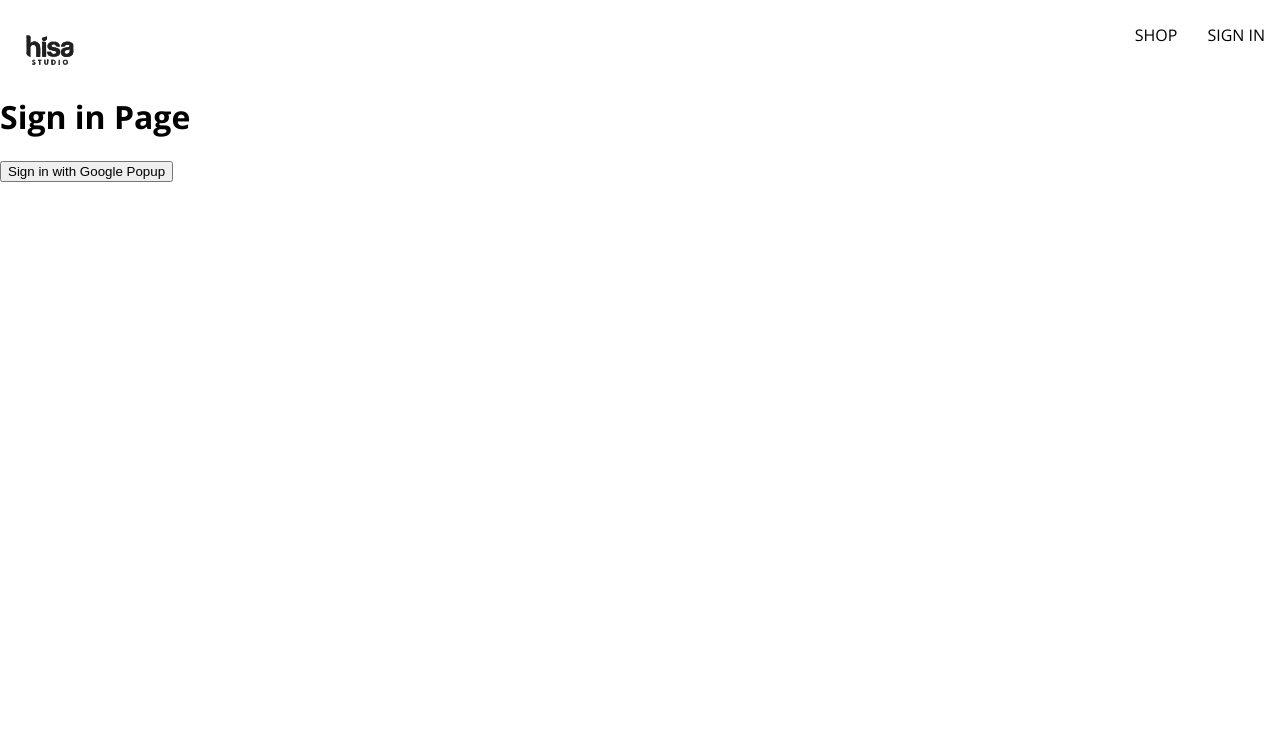
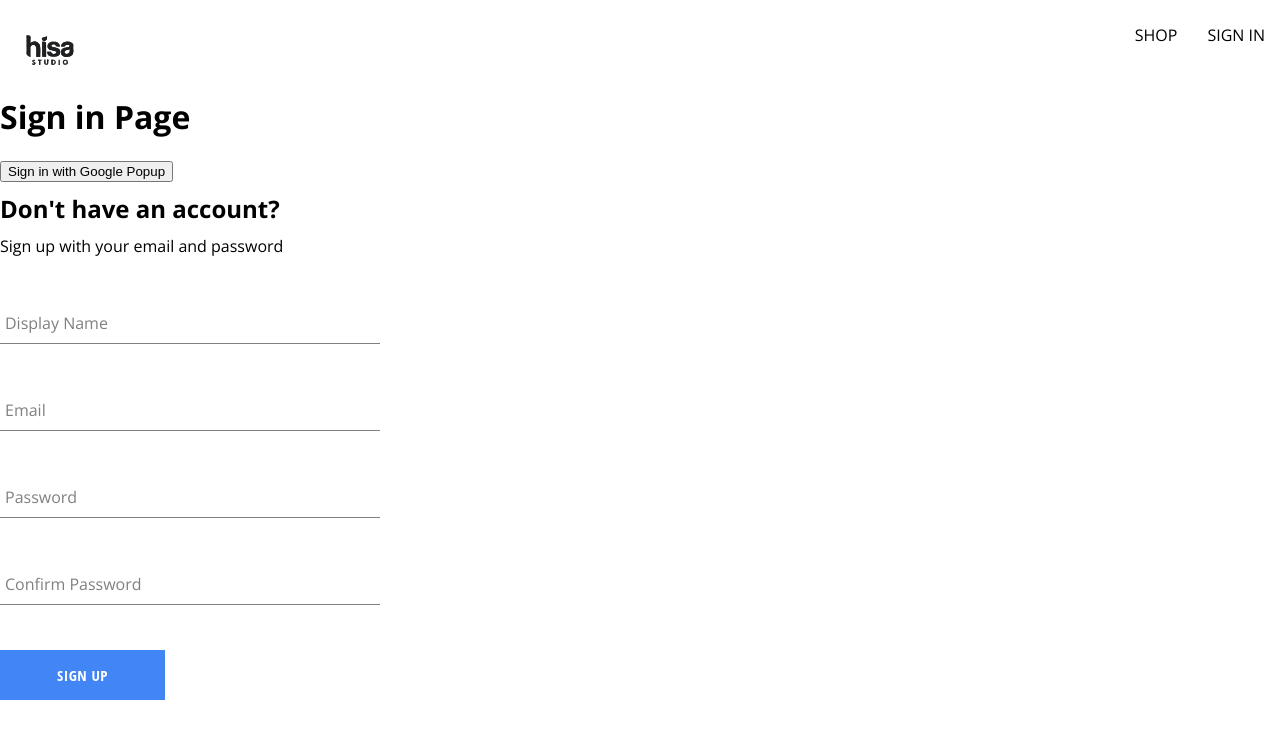
Before and after one commit to Adsyarif/Hisa-Merch, a React (Create React App) app: page /sign-in in a window 1280 px wide. Shown: the top 738 px of the page. Built offline with nearby package versions, Linux system fonts and the light colour scheme; a web font is replaced by a local one.

Commit message:
Add fire base auth utility

```diff
--- /dev/null
+++ b/src/components/Button/Button.component.jsx
@@ -0,0 +1,18 @@
+import "./button.styles.scss";
+
+const BUTTON_TYPE_CLASSES = {
+  google: "google-sign-in",
+  inverted: "inverted",
+};
+
+const Button = ({ children, buttonType, ...otherProps }) => {
+  return (
+    <button
+      className={`button-container ${BUTTON_TYPE_CLASSES[buttonType]}`}
+      {...otherProps}
+    >
+      {children}
+    </button>
+  );
+};
+export default Button;
--- /dev/null
+++ b/src/components/Button/button.styles.scss
@@ -0,0 +1,46 @@
+.button-container {
+  min-width: 165px;
+  width: auto;
+  height: 50px;
+  letter-spacing: 0.5px;
+  line-height: 50px;
+  padding: 0 35px 0 35px;
+  font-size: 15px;
+  background-color: black;
+  color: white;
+  text-transform: uppercase;
+  font-family: "Open Sans Condensed";
+  font-weight: bolder;
+  border: none;
+  cursor: pointer;
+  display: flex;
+  justify-content: center;
+
+  &:hover {
+    background-color: white;
+    color: black;
+    border: 1px solid black;
+  }
+
+  &.google-sign-in {
+    background-color: #4285f4;
+    color: white;
+
+    &:hover {
+      background-color: #357ae8;
+      border: none;
+    }
+  }
+
+  &.inverted {
+    background-color: white;
+    color: black;
+    border: 1px solid black;
+
+    &:hover {
+      background-color: black;
+      color: white;
+      border: none;
+    }
+  }
+}
--- /dev/null
+++ b/src/components/FormInput/FormInput.component.jsx
@@ -0,0 +1,21 @@
+import "./form-input.styles.scss";
+
+const FormInput = (props) => {
+  const { title, inputOptions } = props;
+  return (
+    <div className="group">
+      <input className="form-input" {...inputOptions} />
+      {title && (
+        <label
+          className={`${
+            inputOptions.value.length && "shrink"
+          } form-input-label`}
+        >
+          {title}
+        </label>
+      )}
+    </div>
+  );
+};
+
+export default FormInput;
--- /dev/null
+++ b/src/components/FormInput/form-input.styles.scss
@@ -0,0 +1,54 @@
+$sub-color: grey;
+$main-color: black;
+
+@mixin shrinkLabel {
+  top: -14px;
+  font-size: 12px;
+  color: $main-color;
+}
+
+.group {
+  position: relative;
+  margin: 45px 0;
+
+  .form-input {
+    background: none;
+    background-color: white;
+    color: $sub-color;
+    font-size: 18px;
+    padding: 10px 10px 10px 5px;
+    display: block;
+    width: 100%;
+    border: none;
+    border-radius: 0;
+    border-bottom: 1px solid $sub-color;
+    margin: 25px 0;
+
+    &:focus {
+      outline: none;
+    }
+
+    &:focus ~ .form-input-label {
+      @include shrinkLabel();
+    }
+  }
+
+  input[type='password'] {
+    letter-spacing: 0.3em;
+  }
+
+  .form-input-label {
+    color: $sub-color;
+    font-size: 16px;
+    font-weight: normal;
+    position: absolute;
+    pointer-events: none;
+    left: 5px;
+    top: 10px;
+    transition: 300ms ease all;
+
+    &.shrink {
+      @include shrinkLabel();
+    }
+  }
+}
--- /dev/null
+++ b/src/components/SignUpForm/SignUpForm.component.jsx
@@ -0,0 +1,146 @@
+import { useState } from "react";
+import {
+  createAuthUserWithEmailAndPassword,
+  createUserDocumentFromAuth,
+} from "./../../utils/Firebase/Firebase.utils";
+import FormInput from "../FormInput/FormInput.component";
+import "./SignupForm.styles.scss";
+import "./../Button/Button.component";
+import Button from "./../Button/Button.component";
+
+const SignUpForm = () => {
+  const [userSignUp, setUserSignUp] = useState({
+    displayName: "",
+    email: "",
+    password: "",
+    confirmPassword: "",
+  });
+
+  const { displayName, email, password, confirmPassword } = userSignUp;
+
+  const handleOnChange = (event) => {
+    const { value, name } = event.target;
+
+    setUserSignUp((prevValue) => {
+      return {
+        ...prevValue,
+        [name]: value,
+      };
+    });
+
+    // if (name === "displayName") {
+    //   setUserSignUp((preValue) => {
+    //     return {
+    //       dislayName: value,
+    //       email: preValue.email,
+    //       password: preValue.password,
+    //       confirmPassword: preValue.confirmPassword,
+    //     };
+    //   });
+    // } else if (name === "email") {
+    //   setUserSignUp((preValue) => {
+    //     return {
+    //       dislayName: preValue.dislayName,
+    //       email: value,
+    //       password: preValue.password,
+    //       confirmPassword: preValue.confirmPassword,
+    //     };
+    //   });
+    // } else if (name === "password") {
+    //   setUserSignUp((preValue) => {
+    //     return {
+    //       dislayName: preValue.dislayName,
+    //       email: preValue.email,
+    //       password: value,
+    //       confirmPassword: preValue.confirmPassword,
+    //     };
+    //   });
+    // } else if (name === "confirmPassword") {
+    //   setUserSignUp((preValue) => {
+    //     return {
+    //       dislayName: preValue.dislayName,
+    //       email: preValue.email,
+    //       password: preValue.password,
+    //       confirmPassword: value,
+    //     };
+    //   });
+    // }
+  };
+  const handleOnSubmit = async (event) => {
+    event.preventDefault();
+    password !== confirmPassword && alert("Password Not Match");
+
+    try {
+      const response = await createAuthUserWithEmailAndPassword(
+        email,
+        password
+      );
+      const { user } = response;
+      await createUserDocumentFromAuth(user, { displayName });
+      setUserSignUp({
+        displayName: "",
+        email: "",
+        password: "",
+        confirmPassword: "",
+      });
+    } catch (error) {
+      error.code === "auth/email-already-in-use" &&
+        alert("Cannot create user, Email already in use");
+      console.log("User createion ecounter an error", error.message);
+    }
+  };
+  return (
+    <div className="sign-up-container">
+      <h2>Don't have an account?</h2>
+      <span>Sign up with your email and password</span>
+      <form onSubmit={handleOnSubmit}>
+        <FormInput
+          title="Display Name"
+          inputOptions={{
+            name: "displayName",
+            onChange: handleOnChange,
+            type: "text",
+            value: displayName,
+            required: true,
+          }}
+        />
+        <FormInput
+          title="Email"
+          inputOptions={{
+            name: "email",
+            onChange: handleOnChange,
+            type: "email",
+            value: email,
+            required: true,
+          }}
+        />
+        <FormInput
+          title="Password"
+          inputOptions={{
+            name: "password",
+            onChange: handleOnChange,
+            type: "password",
+            value: password,
+            required: true,
+          }}
+        />
+        <FormInput
+          title="Confirm Password"
+          inputOptions={{
+            name: "confirmPassowd",
+            onChange: handleOnChange,
+            type: "password",
+            value: confirmPassword,
+            required: true,
+          }}
+        />
+
+        <Button buttonType="google" type="submit">
+          Sign Up
+        </Button>
+      </form>
+    </div>
+  );
+};
+
+export default SignUpForm;
--- /dev/null
+++ b/src/components/SignUpForm/SignupForm.styles.scss
@@ -0,0 +1,9 @@
+.sign-up-container {
+  display: flex;
+  flex-direction: column;
+  width: 380px;
+
+  h2 {
+    margin: 10px 0;
+  }
+}
--- a/src/components/index.js
+++ b/src/components/index.js
@@ -1 +1,2 @@
 export { default as Directory } from "./Directory/Directory.component.jsx";
+export { default as SignUpForm } from "./SignUpForm/SignUpForm.component.jsx";
--- a/src/routes/SignIn/SignIn.component.jsx
+++ b/src/routes/SignIn/SignIn.component.jsx
@@ -1,22 +1,50 @@
+import { getRedirectResult } from "firebase/auth";
+import { useEffect } from "react";
+import { SignUpForm } from "../../components";
 import {
+  auth,
   signInWithGooglePopup,
   createUserDocumentFromAuth,
+  signInWithGoogleRedirect,
 } from "../../utils/Firebase/Firebase.utils";
 
 const SignIn = () => {
-  const logGoogleUser = async () => {
+  const logPopupGoogleUser = async () => {
     const response = await signInWithGooglePopup();
     const { user } = response;
+    const userDocRef = await createUserDocumentFromAuth(user);
     console.log(response);
     console.log(user);
-    const userDocRef = await createUserDocumentFromAuth(user);
     console.log(userDocRef);
   };
+
+  //   useEffect(
+  //     () => async () => {
+  //       const response = await getRedirectResult(auth);
+  //       if (response) {
+  //         const { user } = response;
+  //         const userDocRef = await createUserDocumentFromAuth(user);
+  //       }
+  //     },
+  //     []
+  //   );
+
+  //   const logGoogleReDirectUser = async () => {
+  //     const response = await signInWithGoogleRedirect();
+  //     const { user } = response;
+  //     const userDocRef = await createUserDocumentFromAuth(user);
+
+  //     console.log(user);
+  //   };
   return (
-    <dib>
+    <div>
       <h1>Sign in Page</h1>
-      <button onClick={logGoogleUser}>Sign in with Google Popup</button>
-    </dib>
+      <button onClick={logPopupGoogleUser}>Sign in with Google Popup</button>
+      {/* <button onClick={signInWithGoogleRedirect}>
+        Sign in with Google Redirect
+      </button> */}
+      <SignUpForm />
+    </div>
   );
 };
 
--- a/src/utils/Firebase/Firebase.utils.js
+++ b/src/utils/Firebase/Firebase.utils.js
@@ -1,10 +1,11 @@
-// Import the functions you need from the SDKs you need
 import { initializeApp } from "firebase/app";
+
 import {
   getAuth, // for get rules of auth
   signInWithRedirect, // sign in methode
   signInWithPopup, // sign in methode
-  GoogleAuthProvider, // for initialize provider get prompt select_account
+  GoogleAuthProvider, // for select login provider like facebook, github, google, an so on. initialize provider get prompt select_account
+  createUserWithEmailAndPassword,
 } from "firebase/auth";
 
 import {
@@ -13,8 +14,6 @@ import {
   getDoc, // for get the document
   setDoc, // for do something with document
 } from "firebase/firestore";
-// TODO: Add SDKs for Firebase products that you want to use
-// https://firebase.google.com/docs/web/setup#available-libraries
 
 // Your web app's Firebase configuration
 const firebaseConfig = {
@@ -30,24 +29,29 @@ const firebaseConfig = {
 const firebaseApp = initializeApp(firebaseConfig);
 
 // Auth
-const provider = new GoogleAuthProvider();
-provider.setCustomParameters({
+const googleProvider = new GoogleAuthProvider();
+googleProvider.setCustomParameters({
   prompt: "select_account",
 });
 
 export const auth = getAuth();
-export const signInWithGooglePopup = () => signInWithPopup(auth, provider);
+export const signInWithGooglePopup = () =>
+  signInWithPopup(auth, googleProvider);
+
+export const signInWithGoogleRedirect = () =>
+  signInWithRedirect(auth, googleProvider);
 
 // FireStore
 export const db = getFirestore(); //get data from firebase console
 // Give colection to user when authification are vcrify
-export const createUserDocumentFromAuth = async (userAuth) => {
+export const createUserDocumentFromAuth = async (
+  userAuth,
+  additionalInformation = {}
+) => {
+  if (!userAuth) return;
   // take the colection of "users" from user by uid
   const userDocRef = doc(db, "users", userAuth.uid);
-  console.log(userDocRef);
   const userSnapshoot = await getDoc(userDocRef);
-  console.log(userSnapshoot);
-  console.log(userSnapshoot.exists()); //check the document exist or not, if not, make new doc with setDoc() method
 
   //   if user data does not exist
   if (!userSnapshoot.exists()) {
@@ -59,6 +63,7 @@ export const createUserDocumentFromAuth = async (userAuth) => {
         displayName,
         email,
         createdAt,
+        ...additionalInformation,
       });
     } catch (error) {
       console.log("Error creating user", error.message);
@@ -66,5 +71,9 @@ export const createUserDocumentFromAuth = async (userAuth) => {
   }
   return userDocRef;
   //   if user data exist
-  //   return userDocRef
 };
+
+export const createAuthUserWithEmailAndPassword = async (email, password) => {
+  if (!email || !password) return;
+  return await createUserWithEmailAndPassword(auth, email, password);
+};
```
Also changed, not shown: src/components/SignInForm/SigninForm.component.jsx (added, +21 -0 lines).
